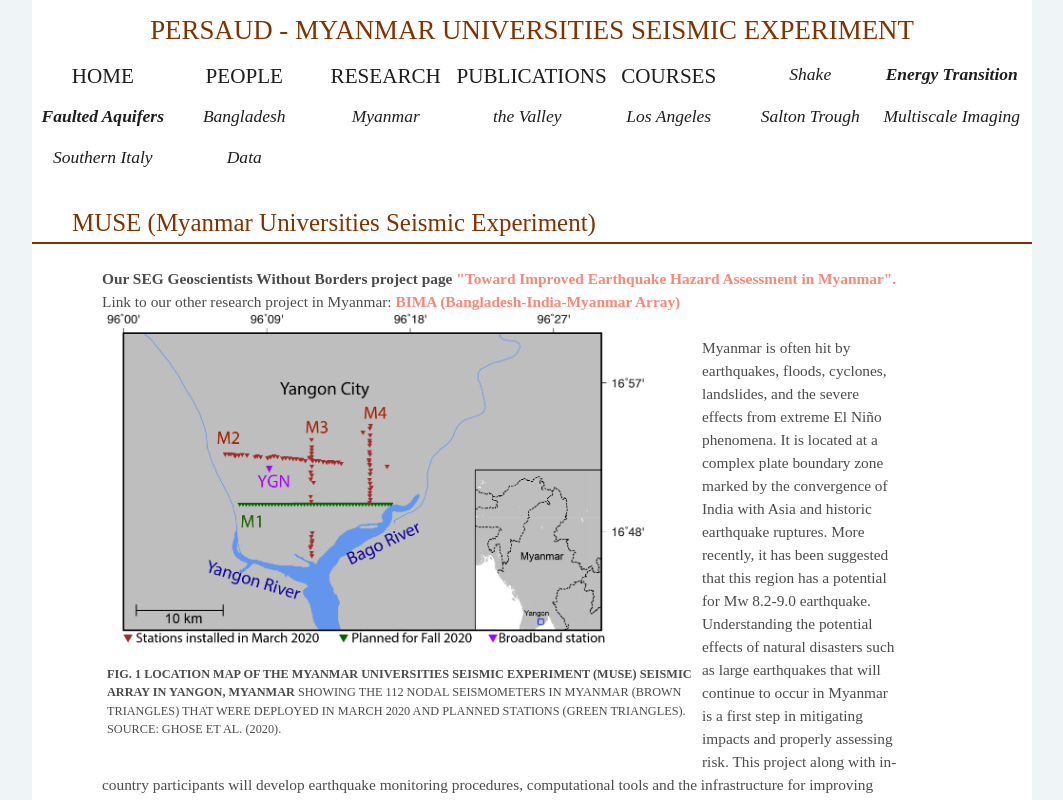
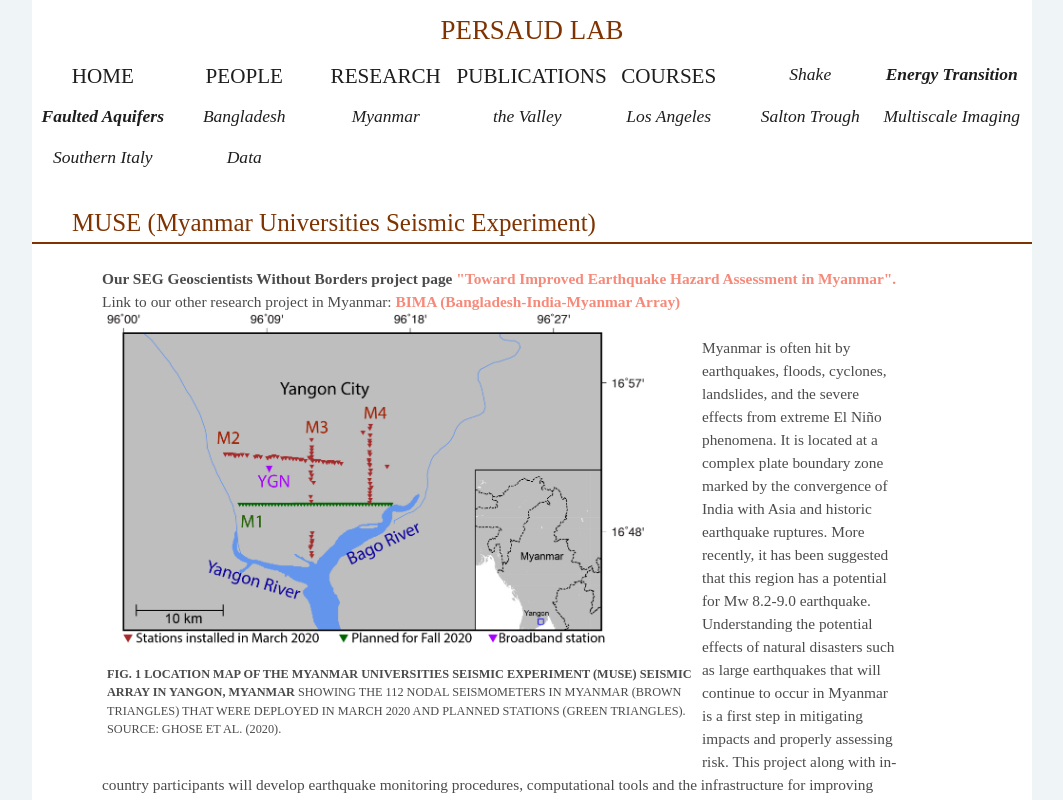
Before and after one commit to persaud-lab/persaud-lab.github.io, a plain HTML site: page MUSE.html in a window 1280 px wide. Shown: the top 800 px of the page, without its empty margins (108-1171 px from the left). Drawn offline with Linux system fonts and the light colour scheme; a web font is replaced by a local one.

Commit message:
Add files via upload

```diff
--- a/MUSE.html
+++ b/MUSE.html
@@ -14,7 +14,7 @@
 <body>
 <div id="wrapper">
   <header>
-    <h1>Persaud - Myanmar Universities Seismic Experiment</h1>
+    <h1>Persaud Lab</h1>
     <nav>
       <h2 id="menulink"><a href="#navlinks">Menu</a></h2>
       <ul id="navlinks">
```
